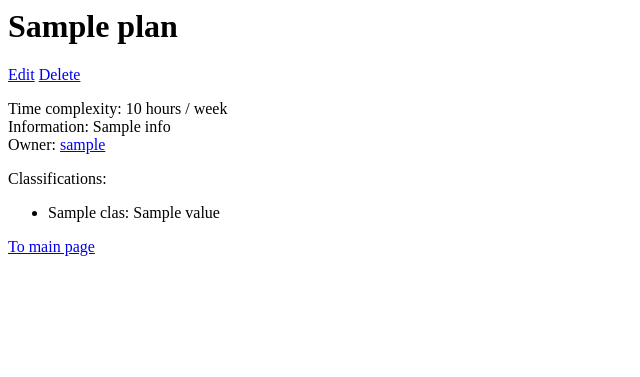
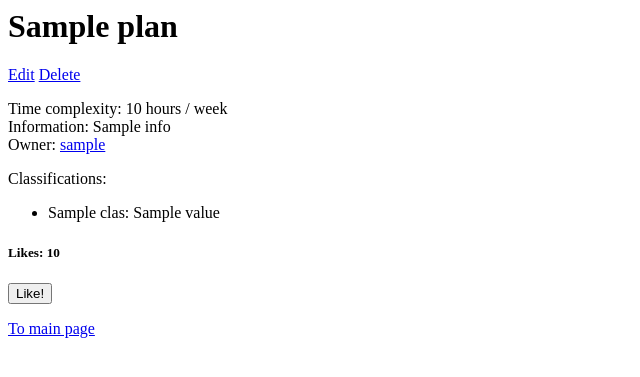
Before and after one commit to georgivaravko/Time-management-tool, a Flask app: template templates/show_plan.html in a window 1280 px wide. Shown: the top 377 px of the page, without its empty margins (0-640 px from the left). Run offline with Flask 3, Linux system fonts and the light colour scheme; the visitor is signed in with stand-in values (Sample User, id 1); the template is opened without the code that fills it: most values are stand-ins (such as "Sample title", 1, 10 or a date in 2020).

Commit message:
Added ability to like own and other peoples plans

```diff
--- a/app.py
+++ b/app.py
@@ -6,6 +6,20 @@ import db, config, plans, users
 
 app = Flask(__name__)
 app.secret_key = config.secret_key
+
+@app.route("/like", methods=["POST"])
+def like():
+    require_login()
+    user_id = request.form["user_id"]
+
+    plan_id = request.form["plan_id"]
+    plan = plans.get_plan(plan_id)
+    if not plan:
+        abort(403)
+
+    plans.like(plan_id, user_id)
+
+    return redirect("/plan/" + str(plan_id))
 
 @app.route("/user/<int:user_id>")
 def show_user(user_id):
@@ -114,7 +128,8 @@ def show_plan(plan_id):
     if not plan:
         abort(404)
     classes = plans.get_classes(plan_id)
-    return render_template("show_plan.html", plan=plan, classes=classes)
+    likes = plans.likes(plan_id)
+    return render_template("show_plan.html", plan=plan, classes=classes, likes = likes)
 
 @app.route("/create_plans", methods=["POST"])
 def create_plans():
--- a/schema.sql
+++ b/schema.sql
@@ -24,3 +24,10 @@ CREATE TABLE classes (
     title TEXT,
     value TEXT
 );
+
+CREATE TABLE likes (
+    id INTEGER PRIMARY KEY,
+    plan_id INTEGER REFERENCES plans,
+    user_id INTEGER REFERENCES users,
+    likes INTEGER
+);
--- a/templates/show_plan.html
+++ b/templates/show_plan.html
@@ -26,6 +26,12 @@
       </ul>
     </p>
     {% endif %}
+    <h5>Likes: {{ likes }}</h5>
+    <form action="/like" method="post">
+      <input type="hidden" name="plan_id" value="{{ plan.plan_id }}" />
+      <input type="hidden" name="user_id" value="{{ session.user_id }}" />
+      <input type="submit" value="Like!" />
+    </form>
     <p>
     <a href="/">To main page</a>
     </p>
```
Also changed, not shown: plans.py (+18 -0 lines).
